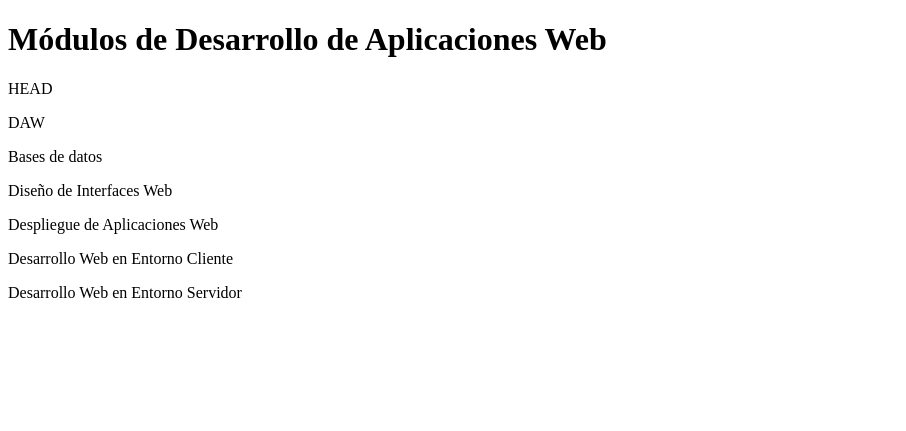
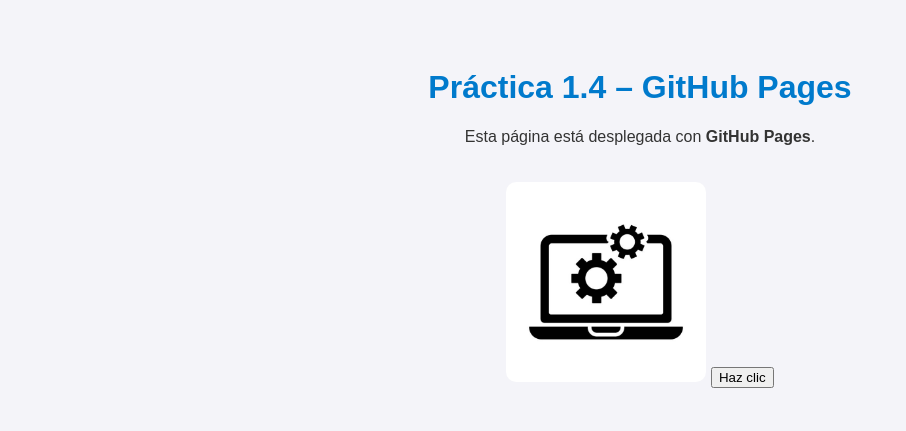
Before and after one commit to isabelparedes27/DawAct1_4, a plain HTML site: page index.html in a window 1280 px wide. Shown: the whole page, without its empty margins (0-906 px from the left). Drawn offline with Linux system fonts and the light colour scheme.

Commit message:
Update index.html
Modificado para práctica 1.4

```diff
--- a/index.html
+++ b/index.html
@@ -1,18 +1,16 @@
 <!DOCTYPE html>
-<html>
-<head>
-    <title>Módulos de DAW</title>
-</head>
-<body>
-    <h1>Módulos de Desarrollo de Aplicaciones Web</h1>
-HEAD
-    <p>DAW</p>
-    <p>Bases de datos</p>
-    <p>Diseño de Interfaces Web</p>
+<html lang="es">
+  <head>
+    <meta charset="UTF-8" />
+    <title>Práctica 1.4 – GitHub Pages</title>
+    <link rel="stylesheet" href="./style.css">
+  </head>
+  <body>
+    <h1>Práctica 1.4 – GitHub Pages</h1>
+    <p>Esta página está desplegada con <strong>GitHub Pages</strong>.</p>
+    <img src="./daw_logo.jpg" alt="Logo DAW" width="200">
+    <button id="boton">Haz clic</button>
 
-    <p>Despliegue de Aplicaciones Web</p>
-<p>Desarrollo Web en Entorno Cliente</p>
-<p>Desarrollo Web en Entorno Servidor </p>
-
-</body>
+    <script src="./script.js"></script>
+  </body>
 </html>
```
